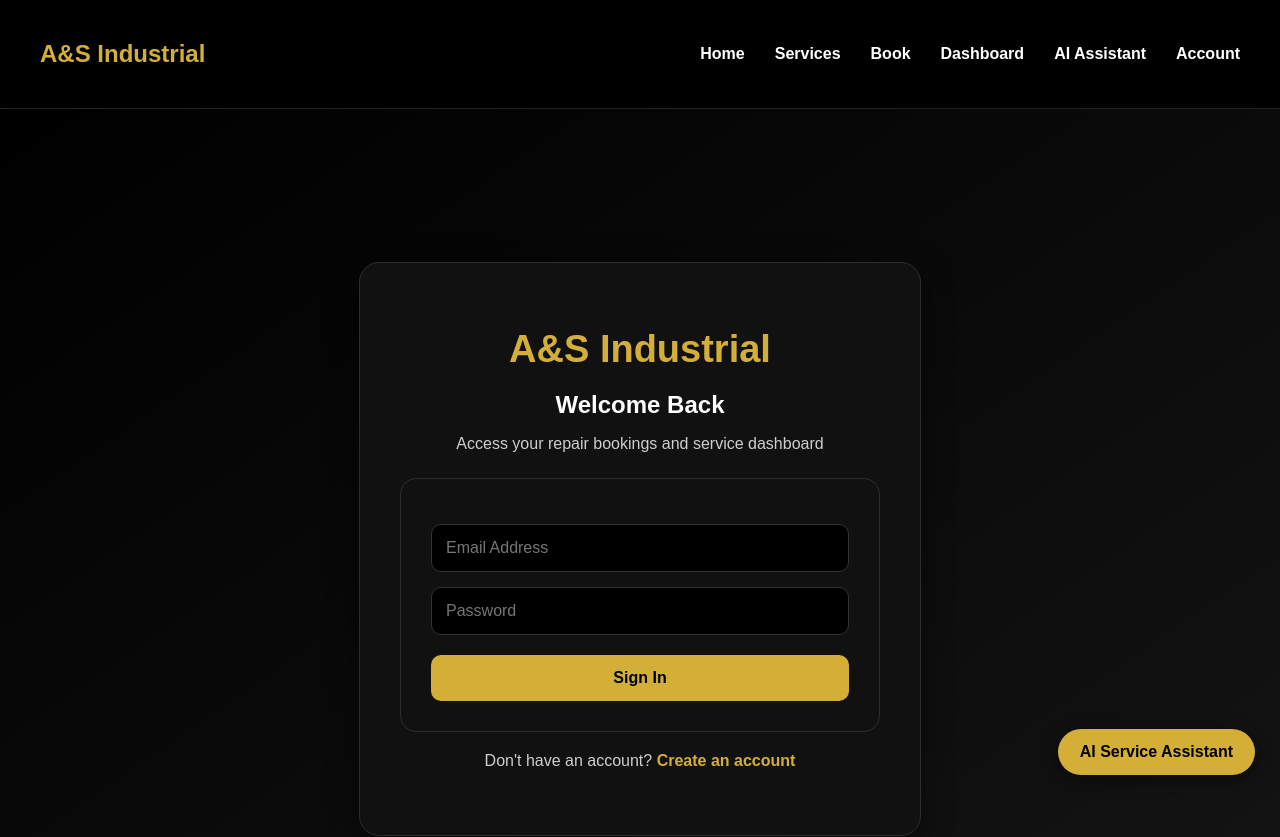
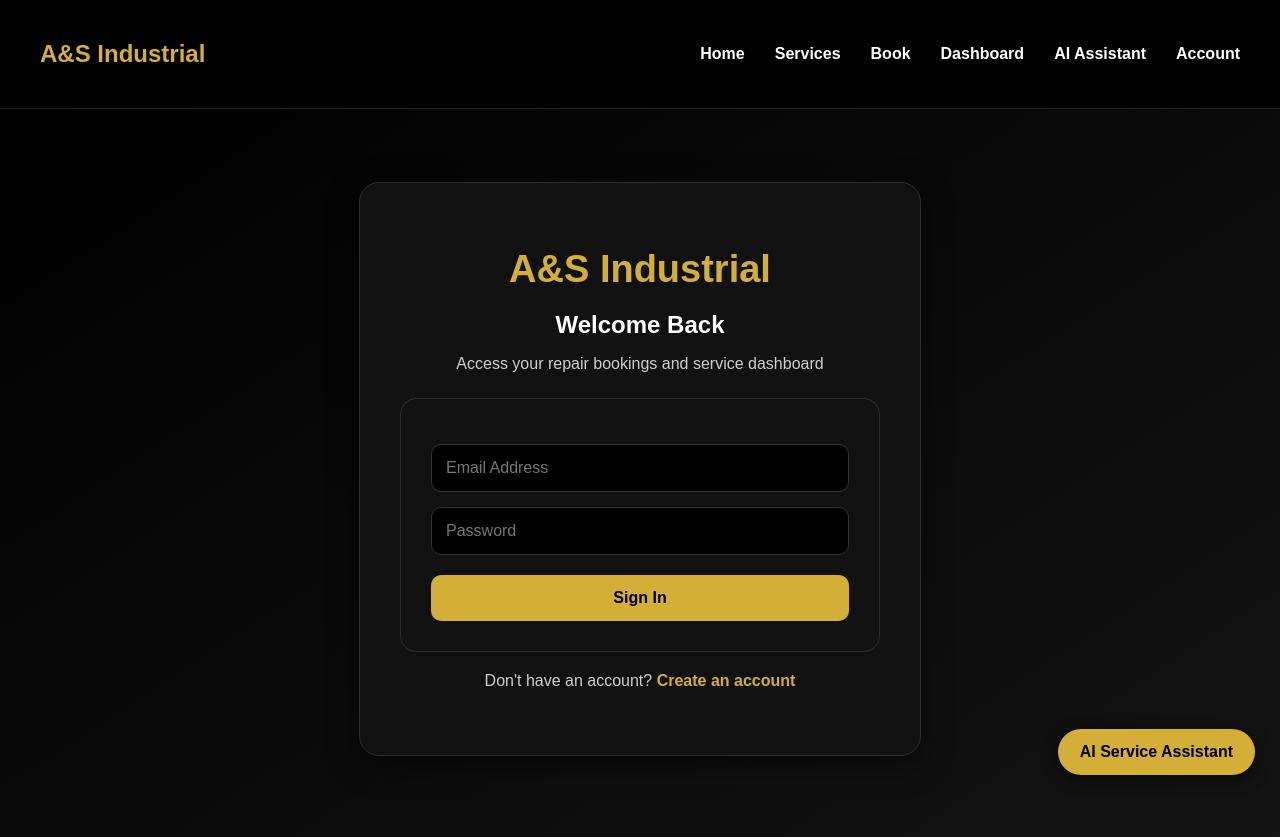
Before and after one commit to AlexisDMartinez/repair-service-capstone, a React app in the folder frontend/: page /login in a window 1280 px wide. Shown: the top 837 px of the page. Built offline with nearby package versions, Linux system fonts and the light colour scheme; the HTML template or start-up script is replaced by a standard one.

Commit message:
Adjust authentication layout positioning

```diff
--- a/frontend/src/index.css
+++ b/frontend/src/index.css
@@ -155,6 +155,7 @@ button:hover {
   justify-content: center;
   align-items: center;
   padding: 40px 20px;
+  padding-top: 0px;
 }
 
 .auth-card {
@@ -165,6 +166,7 @@ button:hover {
   border-radius: 20px;
   padding: 40px;
   box-shadow: 0px 8px 30px rgba(0, 0, 0, 0.5);
+  margin-top: -80px;
 }
 
 .auth-card h1 {
```
